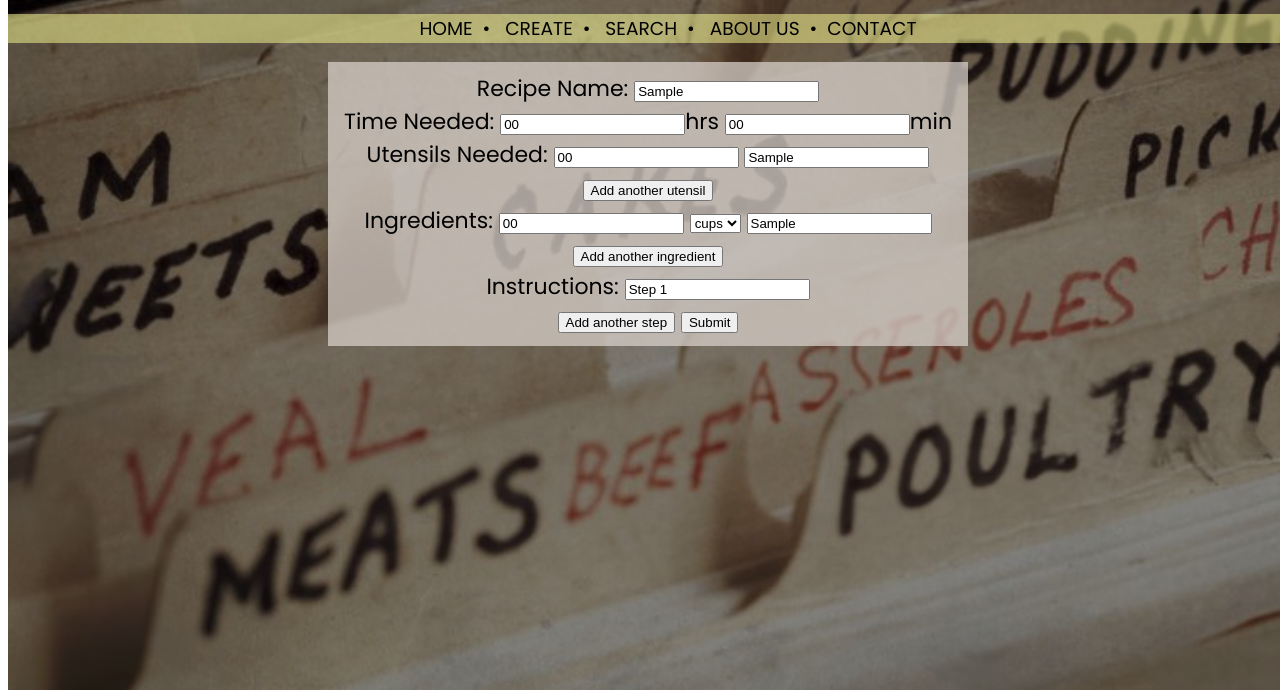
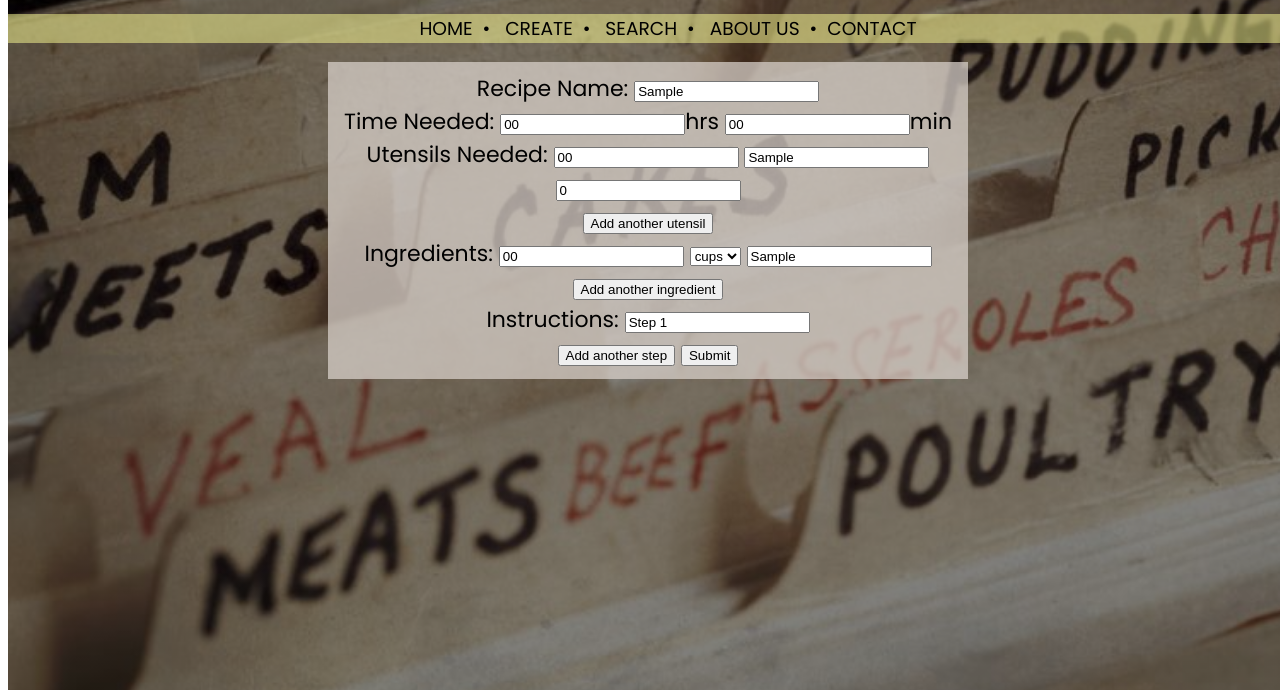
Before and after one commit to lliu17/RecipeBook_WebApp, a website: page public/recipe-book.html in a window 1280 px wide. Both pictures are taken after typing "Sample", "Sample", "Sample" into the empty fields and a click on the button "Add another utensil". Shown: the part 118-808 px from the top of the page. Drawn offline with Linux system fonts and the light colour scheme.

Commit message:
testing field creation

```diff
--- a/public/recipe-book.html
+++ b/public/recipe-book.html
@@ -5,17 +5,6 @@
 		<title>Digital Recipe Book Database</title>
 		<link rel="stylesheet" href="recipe-book.css">
 		<link href='https://fonts.googleapis.com/css?family=Poppins' rel='stylesheet'>
-		<script language="javascript">
-			function addInputField(quantityName, unitsName, itemName, divId) {
-				div = document.getElementById(divId);
-
-				quantity = document.createElement("input");
-				quantity.name = quantityName;
-				quantity.type = "number";
-				quantity.value = "0";
-
-			}
-		</script>
 	</head>
 
 	<body>
@@ -50,6 +39,18 @@
 				<input type="button" value="Add another step" onclick="addInputField('', '', 'instructions', 'inputInstructions')">
 				<input type='submit' value="Submit">
 			</form>
+			<script language="javascript">
+				function addInputField(quantityName, unitsName, itemName, divId) {
+					div = document.getElementById(divId);
+
+					quantity = document.createElement("input");
+					quantity.name = quantityName;
+					quantity.type = "number";
+					quantity.value = "0";
+
+					div.appendChild(quantity);
+				}
+			</script>
 		</div>
 	</body>
 </html>
```
